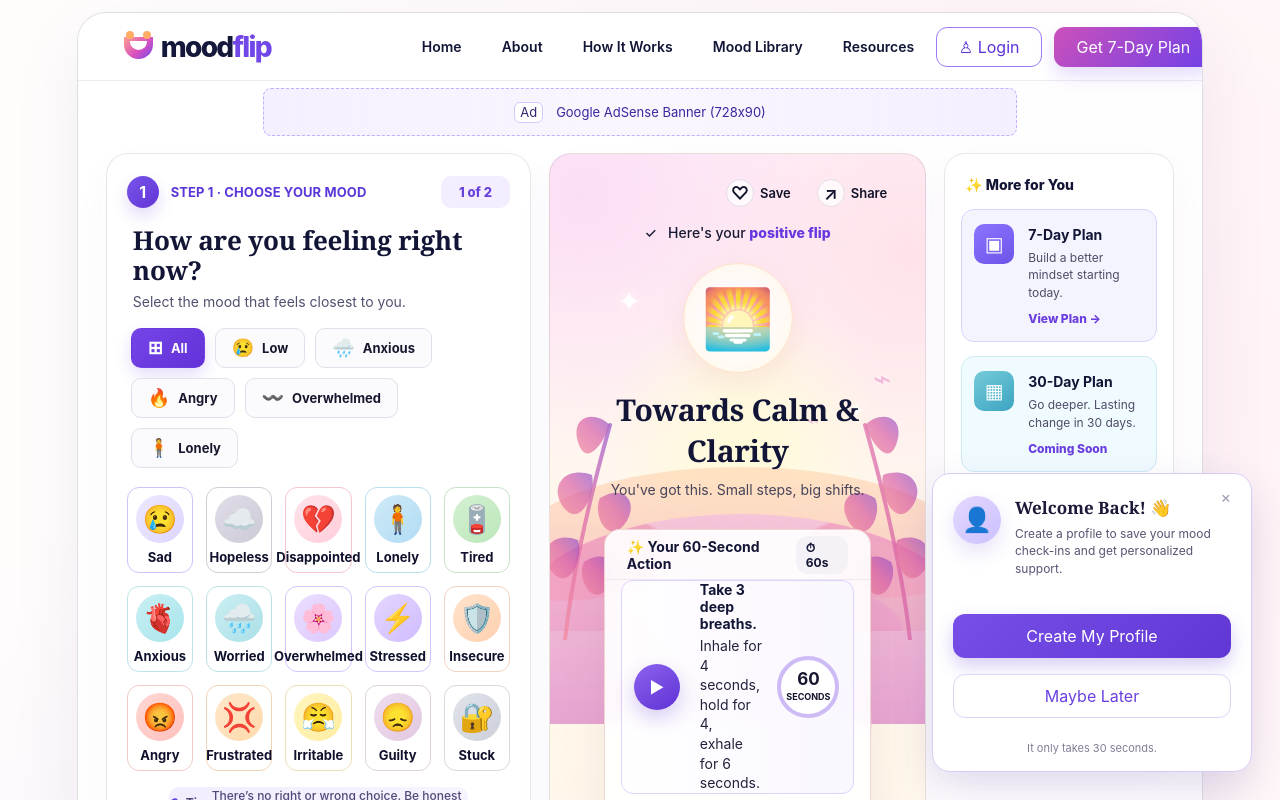
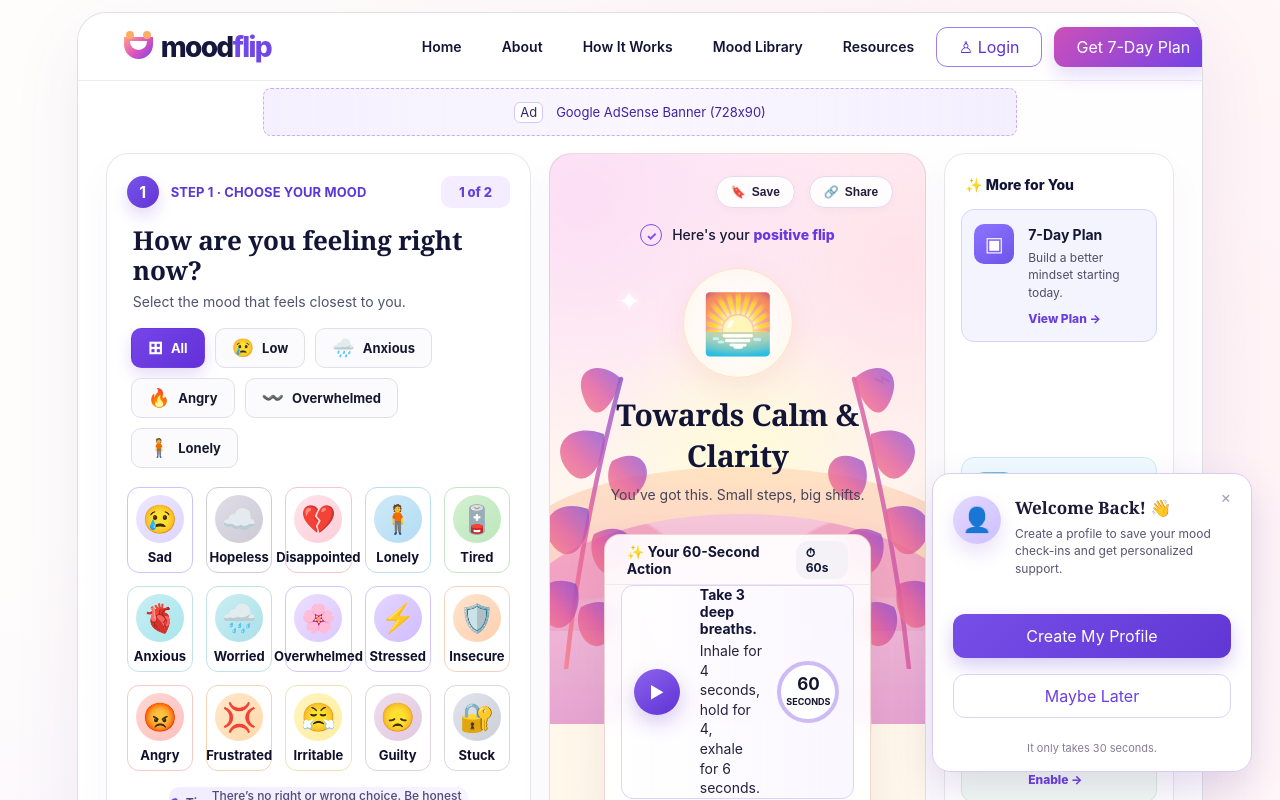
Before and after one commit to CodeStackLab/moodflip-website, a Next.js app: page / in a window 1280 px wide. Shown: the top 800 px of the page. Built offline with nearby package versions, Linux system fonts and the light colour scheme.

Commit message:
Equalize heights of all 3 dashboard columns: stretch layout for moodPanel, flipCard, and morePanel

```diff
--- a/app/page.module.css
+++ b/app/page.module.css
@@ -174,7 +174,7 @@
   grid-template-columns: minmax(0, 1.15fr) minmax(0, 1.02fr) 230px;
   gap: 18px;
   padding: 0 28px;
-  align-items: start;
+  align-items: stretch;
 }
 
 .moodPanel,
@@ -184,11 +184,13 @@
   border-radius: 22px;
   background: rgba(255,255,255,.93);
   box-shadow: 0 16px 38px rgba(81, 59, 128, .035);
+  height: 100%;
 }
 
 .moodPanel {
   padding: 22px 20px;
-  min-height: 686px;
+  display: flex;
+  flex-direction: column;
 }
 
 .stepHeader {
@@ -541,16 +543,47 @@
   opacity: .7;
 }
 
+.topIconBtn {
+  display: inline-flex;
+  align-items: center;
+  gap: 6px;
+  height: 32px;
+  padding: 0 14px;
+  border: 1px solid #e2dbed;
+  border-radius: 18px;
+  background: rgba(255, 255, 255, 0.88);
+  color: #231f3b;
+  font-size: 12px;
+  font-weight: 700;
+  cursor: pointer;
+  box-shadow: 0 2px 8px rgba(0, 0, 0, 0.03);
+}
+
+.checkCircle {
+  display: inline-grid;
+  place-items: center;
+  width: 22px;
+  height: 22px;
+  border-radius: 50%;
+  border: 1.5px solid #7d4fe7;
+  color: #7d4fe7;
+  font-size: 12px;
+  font-weight: 800;
+  margin-right: 6px;
+}
+
 .plantLeft,
 .plantRight {
   position: absolute;
   z-index: 2;
-  bottom: 0px;
+  top: 90px;
+  width: 120px;
+  height: 320px;
   pointer-events: none;
-  opacity: .88;
+  opacity: .92;
 }
-.plantLeft { left: -10px; }
-.plantRight { right: -10px; }
+.plantLeft { left: -14px; }
+.plantRight { right: -14px; }
 
 .actionCard {
   position: relative;
@@ -656,7 +689,9 @@
 }
 
 .morePanel {
-  min-height: 431px;
+  display: flex;
+  flex-direction: column;
+  height: 100%;
   padding: 20px 16px;
   margin-top: 0px;
   border-radius: 21px;
@@ -668,7 +703,13 @@
   font-weight: 800;
 }
 
-.planList { display: grid; gap: 14px; }
+.planList {
+  display: flex;
+  flex-direction: column;
+  justify-content: space-between;
+  flex: 1;
+  gap: 12px;
+}
 .planCard {
   min-height: 90px;
   display: grid;
--- a/app/page.tsx
+++ b/app/page.tsx
@@ -198,12 +198,14 @@ export default function HomePage() {
             <div className={styles.cardToolbar}>
               <span />
               <div>
-                <IconButton label="Save"><span>♡</span></IconButton>
-                <IconButton label="Share"><span>↗</span></IconButton>
+                <button type="button" className={styles.topIconBtn}><span>🔖</span> Save</button>
+                <button type="button" className={styles.topIconBtn}><span>🔗</span> Share</button>
               </div>
             </div>
 
-            <div className={styles.flipIntro}>✓&nbsp;&nbsp; Here&apos;s your <strong>positive flip</strong></div>
+            <div className={styles.flipIntro}>
+              <span className={styles.checkCircle}>✓</span> Here&apos;s your <strong>positive flip</strong>
+            </div>
 
             <div className={styles.sunBadge} aria-hidden="true">
               <span className={styles.sunCore}>🌅</span>
@@ -220,41 +222,57 @@ export default function HomePage() {
               <div className={styles.hillBack} />
               <div className={styles.hillFront} />
 
-              {/* Left Plant Branch SVG */}
+              {/* Left Plant Branch SVG - Taller & Fuller */}
               <div className={styles.plantLeft}>
-                <svg width="100" height="240" viewBox="0 0 100 240" fill="none" xmlns="http://www.w3.org/2000/svg">
+                <svg width="120" height="320" viewBox="0 0 120 320" fill="none" xmlns="http://www.w3.org/2000/svg">
                   <defs>
                     <linearGradient id="leafGradLeft" x1="0%" y1="100%" x2="100%" y2="0%">
-                      <stop offset="0%" stopColor="#f38ba0" stopOpacity="0.85" />
-                      <stop offset="55%" stopColor="#d962a7" stopOpacity="0.8" />
-                      <stop offset="100%" stopColor="#8d49c7" stopOpacity="0.75" />
+                      <stop offset="0%" stopColor="#f77f88" stopOpacity="0.9" />
+                      <stop offset="45%" stopColor="#e0589a" stopOpacity="0.85" />
+                      <stop offset="85%" stopColor="#9b48c4" stopOpacity="0.8" />
+                      <stop offset="100%" stopColor="#673eb8" stopOpacity="0.75" />
                     </linearGradient>
                   </defs>
-                  <path d="M 25 240 Q 35 150 70 25" stroke="url(#leafGradLeft)" strokeWidth="4" strokeLinecap="round" />
-                  <path d="M 70 25 C 55 10, 30 15, 38 42 C 46 69, 64 42, 70 25 Z" fill="url(#leafGradLeft)" />
-                  <path d="M 52 75 C 24 65, 8 88, 24 108 C 40 128, 56 95, 52 75 Z" fill="url(#leafGradLeft)" />
-                  <path d="M 60 98 C 86 82, 100 105, 84 125 C 68 145, 52 115, 60 98 Z" fill="url(#leafGradLeft)" />
-                  <path d="M 38 140 C 12 130, -4 152, 12 172 C 28 192, 44 160, 38 140 Z" fill="url(#leafGradLeft)" />
-                  <path d="M 44 162 C 68 146, 84 168, 68 188 C 52 208, 36 178, 44 162 Z" fill="url(#leafGradLeft)" />
+                  {/* Main curved stem */}
+                  <path d="M 30 320 Q 45 180 85 30" stroke="url(#leafGradLeft)" strokeWidth="4.5" strokeLinecap="round" />
+                  {/* Top terminal leaf */}
+                  <path d="M 85 30 C 65 10, 35 18, 48 50 C 61 82, 80 50, 85 30 Z" fill="url(#leafGradLeft)" />
+                  {/* Pair 1 */}
+                  <path d="M 68 85 C 32 72, 12 98, 32 122 C 52 146, 72 108, 68 85 Z" fill="url(#leafGradLeft)" />
+                  <path d="M 76 112 C 106 95, 122 122, 102 144 C 82 166, 64 132, 76 112 Z" fill="url(#leafGradLeft)" />
+                  {/* Pair 2 */}
+                  <path d="M 52 160 C 18 148, -2 175, 18 198 C 38 221, 58 185, 52 160 Z" fill="url(#leafGradLeft)" />
+                  <path d="M 58 185 C 90 168, 108 195, 88 218 C 68 241, 48 206, 58 185 Z" fill="url(#leafGradLeft)" />
+                  {/* Pair 3 */}
+                  <path d="M 40 235 C 8 222, -10 250, 10 272 C 30 294, 50 258, 40 235 Z" fill="url(#leafGradLeft)" />
+                  <path d="M 45 258 C 76 242, 94 268, 74 290 C 54 312, 34 278, 45 258 Z" fill="url(#leafGradLeft)" />
                 </svg>
               </div>
 
-              {/* Right Plant Branch SVG */}
+              {/* Right Plant Branch SVG - Taller & Fuller */}
               <div className={styles.plantRight}>
-                <svg width="100" height="240" viewBox="0 0 100 240" fill="none" xmlns="http://www.w3.org/2000/svg">
+                <svg width="120" height="320" viewBox="0 0 120 320" fill="none" xmlns="http://www.w3.org/2000/svg">
                   <defs>
                     <linearGradient id="leafGradRight" x1="0%" y1="100%" x2="100%" y2="0%">
-                      <stop offset="0%" stopColor="#f38ba0" stopOpacity="0.85" />
-                      <stop offset="55%" stopColor="#d962a7" stopOpacity="0.8" />
-                      <stop offset="100%" stopColor="#8d49c7" stopOpacity="0.75" />
+                      <stop offset="0%" stopColor="#f77f88" stopOpacity="0.9" />
+                      <stop offset="45%" stopColor="#e0589a" stopOpacity="0.85" />
+                      <stop offset="85%" stopColor="#9b48c4" stopOpacity="0.8" />
+                      <stop offset="100%" stopColor="#673eb8" stopOpacity="0.75" />
                     </linearGradient>
                   </defs>
-                  <path d="M 75 240 Q 65 150 30 25" stroke="url(#leafGradRight)" strokeWidth="4" strokeLinecap="round" />
-                  <path d="M 30 25 C 45 10, 70 15, 62 42 C 54 69, 36 42, 30 25 Z" fill="url(#leafGradRight)" />
-                  <path d="M 48 75 C 76 65, 92 88, 76 108 C 60 128, 44 95, 48 75 Z" fill="url(#leafGradRight)" />
-                  <path d="M 40 98 C 14 82, 0 105, 16 125 C 32 145, 48 115, 40 98 Z" fill="url(#leafGradRight)" />
-                  <path d="M 62 140 C 88 130, 104 152, 88 172 C 72 192, 56 160, 62 140 Z" fill="url(#leafGradRight)" />
-                  <path d="M 56 162 C 32 146, 16 168, 32 188 C 48 208, 64 178, 56 162 Z" fill="url(#leafGradRight)" />
+                  {/* Main curved stem */}
+                  <path d="M 90 320 Q 75 180 35 30" stroke="url(#leafGradRight)" strokeWidth="4.5" strokeLinecap="round" />
+                  {/* Top terminal leaf */}
+                  <path d="M 35 30 C 55 10, 85 18, 72 50 C 59 82, 40 50, 35 30 Z" fill="url(#leafGradRight)" />
+                  {/* Pair 1 */}
+                  <path d="M 52 85 C 88 72, 108 98, 88 122 C 68 146, 48 108, 52 85 Z" fill="url(#leafGradRight)" />
+                  <path d="M 44 112 C 14 95, -2 122, 18 144 C 38 166, 56 132, 44 112 Z" fill="url(#leafGradRight)" />
+                  {/* Pair 2 */}
+                  <path d="M 68 160 C 102 148, 122 175, 102 198 C 82 221, 62 185, 68 160 Z" fill="url(#leafGradRight)" />
+                  <path d="M 62 185 C 30 168, 12 195, 32 218 C 52 241, 72 206, 62 185 Z" fill="url(#leafGradRight)" />
+                  {/* Pair 3 */}
+                  <path d="M 80 235 C 112 222, 130 250, 110 272 C 90 294, 70 258, 80 235 Z" fill="url(#leafGradRight)" />
+                  <path d="M 75 258 C 44 242, 26 268, 46 290 C 66 312, 86 278, 75 258 Z" fill="url(#leafGradRight)" />
                 </svg>
               </div>
             </div>
@@ -289,7 +307,7 @@ export default function HomePage() {
 
               <div className={styles.whyBlock}>
                 <div>♡&nbsp;&nbsp; Why this helps</div>
-                <p>✦&nbsp;&nbsp; Deep breathing activates your body&apos;s natural calm response<br />&nbsp;&nbsp;&nbsp;&nbsp;&nbsp;and helps reset your mind.</p>
+                <p>+&nbsp;&nbsp; Deep breathing activates your body&apos;s natural calm response<br />&nbsp;&nbsp;&nbsp;&nbsp;&nbsp;and helps reset your mind.</p>
               </div>
             </div>
 
```
